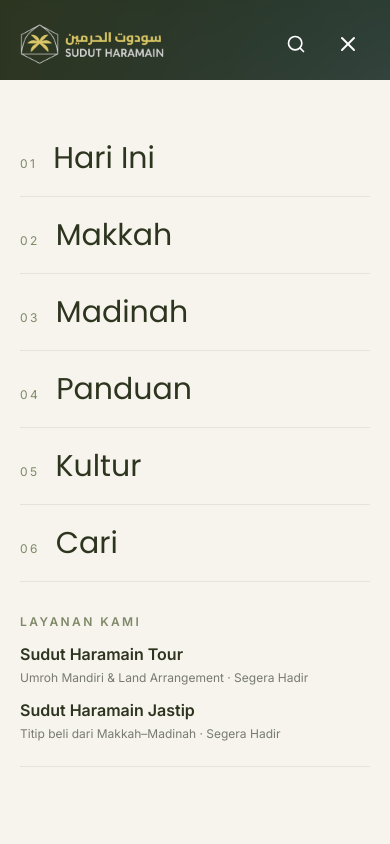
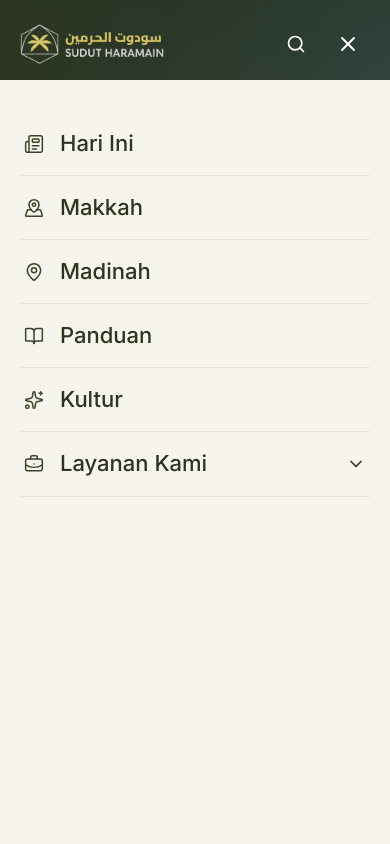
Before and after one commit to adityamzr/sh-web, a Nuxt app: page / in a window 390 px wide. Both pictures are taken after a click on the button 348 px from the left and 44 px from the top of the page. Shown: the top 844 px of the page. Built offline with nearby package versions, Linux system fonts and the light colour scheme.

Commit message:
fix(media): refine mobile navigation hierarchy

```diff
--- a/components/MediaNavbar.vue
+++ b/components/MediaNavbar.vue
@@ -1,5 +1,5 @@
 <script setup lang="ts">
-import { ChevronDown, Menu, Search, X } from 'lucide-vue-next'
+import { BookOpen, BriefcaseBusiness, ChevronDown, MapPin, MapPinned, Menu, Newspaper, Search, Sparkles, X } from 'lucide-vue-next'
 import blackLogo from '~/assets/images/sht_horizontal_black_logo.png'
 import whiteLogo from '~/assets/images/sht_horizontal_white_logo.png'
 
@@ -9,11 +9,11 @@
 const isSearchOpen = ref(false)
 const searchTrigger = ref<HTMLButtonElement | null>(null)
 const links = [
-  { label: 'Hari Ini', to: '#hari-ini' },
-  { label: 'Makkah', to: '#makkah' },
-  { label: 'Madinah', to: '#madinah' },
-  { label: 'Panduan', to: '#fokus-informasi' },
-  { label: 'Kultur', to: '#lokal' },
+  { label: 'Hari Ini', to: '#hari-ini', icon: Newspaper },
+  { label: 'Makkah', to: '#makkah', icon: MapPinned },
+  { label: 'Madinah', to: '#madinah', icon: MapPin },
+  { label: 'Panduan', to: '#fokus-informasi', icon: BookOpen },
+  { label: 'Kultur', to: '#lokal', icon: Sparkles },
 ]
 const serviceUnits = [
   { name: 'Sudut Haramain Tour', subtitle: 'Umroh Mandiri & Land Arrangement' },
@@ -47,7 +47,27 @@
         <button ref="searchTrigger" type="button" :class="isScrolled ? 'border-sht-olive' : 'border-current/35'" class="inline-flex h-11 w-fit items-center gap-2 rounded-xl border px-5 text-left text-sm opacity-85 transition-colors hover:bg-white/10 hover:opacity-100 focus-visible:outline focus-visible:outline-2 focus-visible:outline-offset-2 focus-visible:outline-sht-gold" aria-label="Cari informasi" @click="isSearchOpen = true"><Search class="h-4 w-4 shrink-0" aria-hidden="true" /><span>Cari informasi</span></button></div>
       <div class="flex items-center gap-2 lg:hidden"><button ref="searchTrigger" type="button" class="inline-flex h-11 w-11 items-center justify-center rounded-full hover:bg-white/10 focus-visible:outline focus-visible:outline-2 focus-visible:outline-offset-2 focus-visible:outline-sht-gold" aria-label="Cari informasi" @click="isSearchOpen = true"><Search class="h-5 w-5" aria-hidden="true" /></button><button type="button" class="inline-flex h-11 w-11 items-center justify-center rounded-full hover:bg-white/10" :aria-expanded="isOpen" aria-controls="media-mobile-menu" aria-label="Buka menu" @click="isOpen = !isOpen"><Menu v-if="!isOpen" class="h-6 w-6" aria-hidden="true" /><X v-else class="h-6 w-6" aria-hidden="true" /></button></div>
     </div>
-    <div v-show="isOpen" id="media-mobile-menu" class="min-h-screen bg-sht-off-white text-sht-olive-dark lg:hidden"><nav class="mx-auto flex max-w-container flex-col px-5 py-10 sm:px-6" aria-label="Navigasi Media Seluler"><a v-for="(link, index) in links" :key="link.label" :href="link.to" class="flex items-baseline gap-4 border-b border-sht-stone py-5 font-heading text-3xl" @click="isOpen = false"><span class="font-sans text-xs tracking-[0.2em] text-sht-sage">0{{ index + 1 }}</span>{{ link.label }}</a><a href="#lebih" class="flex items-baseline gap-4 border-b border-sht-stone py-5 font-heading text-3xl" @click="isOpen = false"><span class="font-sans text-xs tracking-[0.2em] text-sht-sage">06</span>Cari</a><div class="mt-8 border-b border-sht-stone pb-6"><p class="text-xs font-semibold uppercase tracking-[0.2em] text-sht-sage">LAYANAN KAMI</p><div class="mt-3 space-y-3"> <div v-for="unit in serviceUnits" :key="unit.name"><p class="font-sans text-base font-semibold text-sht-olive-dark">{{ unit.name }}</p><p class="mt-1 text-xs text-sht-charcoal/60">{{ unit.subtitle }} · Segera Hadir</p></div></div></div></nav></div>
+    <div v-show="isOpen" id="media-mobile-menu" class="min-h-screen bg-sht-off-white text-sht-olive-dark lg:hidden">
+      <nav class="mx-auto flex max-w-container flex-col px-5 py-8 sm:px-6" aria-label="Navigasi Media Seluler">
+        <a v-for="link in links" :key="link.label" :href="link.to" class="flex min-h-[64px] items-center gap-4 border-b border-sht-stone px-1 py-4 font-sans text-[22px] font-medium leading-tight" @click="isOpen = false">
+          <component :is="link.icon" class="h-5 w-5 shrink-0 text-sht-olive" :stroke-width="1.8" aria-hidden="true" />
+          <span>{{ link.label }}</span>
+        </a>
+        <div class="border-b border-sht-stone">
+          <button type="button" class="flex min-h-[64px] w-full items-center gap-4 px-1 py-4 text-left font-sans text-[22px] font-medium leading-tight" :aria-expanded="isServicesOpen" aria-controls="media-mobile-services" @click="isServicesOpen = !isServicesOpen">
+            <BriefcaseBusiness class="h-5 w-5 shrink-0 text-sht-olive" :stroke-width="1.8" aria-hidden="true" />
+            <span class="flex-1">Layanan Kami</span>
+            <ChevronDown class="h-5 w-5 transition-transform duration-200" :class="isServicesOpen ? 'rotate-180' : ''" aria-hidden="true" />
+          </button>
+          <div v-show="isServicesOpen" id="media-mobile-services" class="ml-9 border-t border-sht-stone/70 py-2">
+            <div v-for="unit in serviceUnits" :key="unit.name" class="py-3">
+              <p class="font-sans text-base font-semibold text-sht-olive-dark">{{ unit.name }}</p>
+              <p class="mt-1 text-xs text-sht-charcoal/60">{{ unit.subtitle }} · Segera Hadir</p>
+            </div>
+          </div>
+        </div>
+      </nav>
+    </div>
   </header>
   <MediaSearchModal v-model="isSearchOpen" @update:model-value="(open) => { if (!open) closeSearch() }" />
 </template>
```
